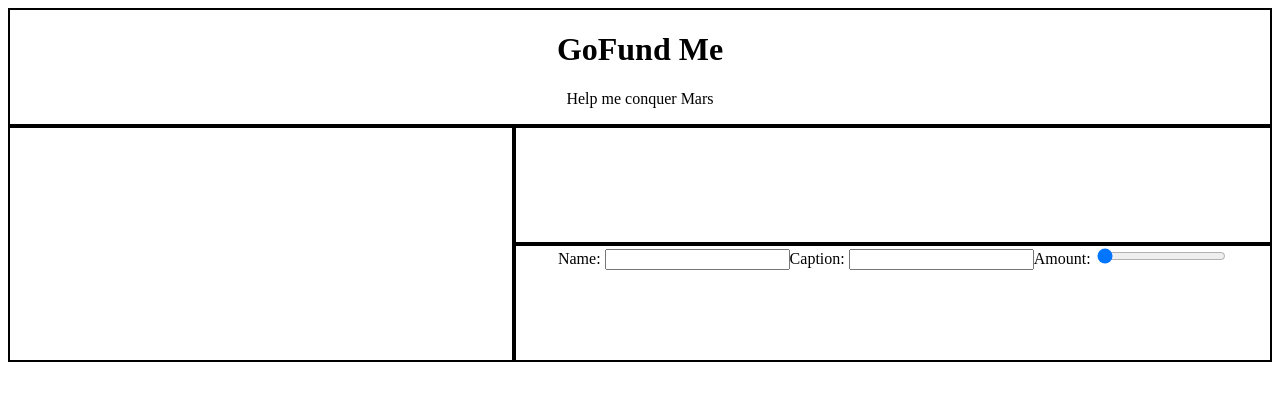
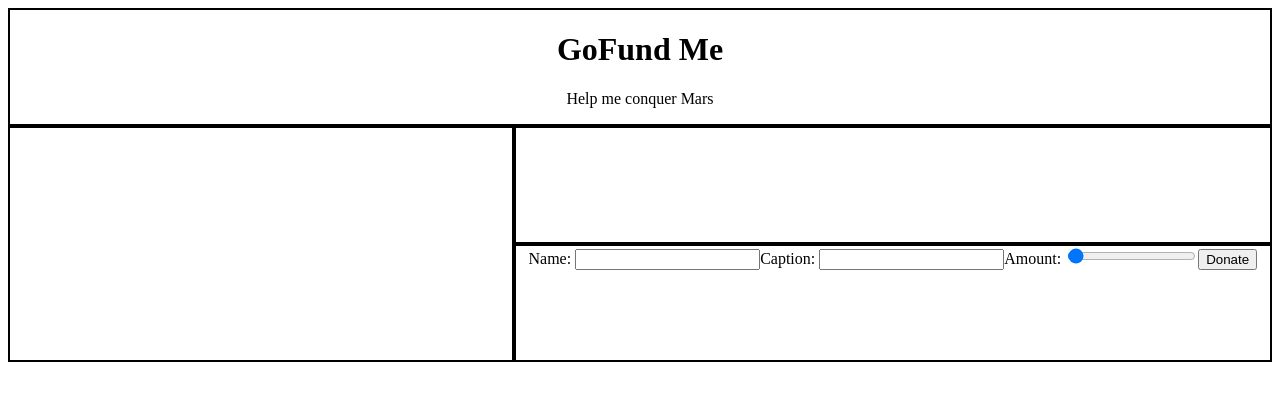
Before and after one commit to Pursuit-Core-6-2/react-routing-lab-solution, a React (Create React App) app: page / in a window 1280 px wide. Shown: the top 400 px of the page. Built offline with nearby package versions, Linux system fonts and the light colour scheme; the HTML template or start-up script is replaced by a standard one.

Commit message:
handleInput event listener comment instead of three different ones

```diff
--- a/src/Components/DonationForm.jsx
+++ b/src/Components/DonationForm.jsx
@@ -29,9 +29,11 @@
   }
 
   // handleName, handleCaption & handleAmount can be replaced by (abstracted)
-  // handleInput thanks to the fact that the inputs have a name attribute that
-  // matches the state property name which we use here as a computed property
-  // name
+  // handleInput. We will just need to use handleInput as the OnChange event
+  // listener for all our inputs.
+  // This is possible thanks to the fact that the inputs have a
+  // name attribute that matches the state property name which we then use as
+  // a computed property name to set the state.
 
   // handleInput = (event) => {
   //   this.setState({
@@ -73,6 +75,7 @@
             value={amount}
           />
 
+          <button>Donate</button>
         </form>
       </div>
     )
```
